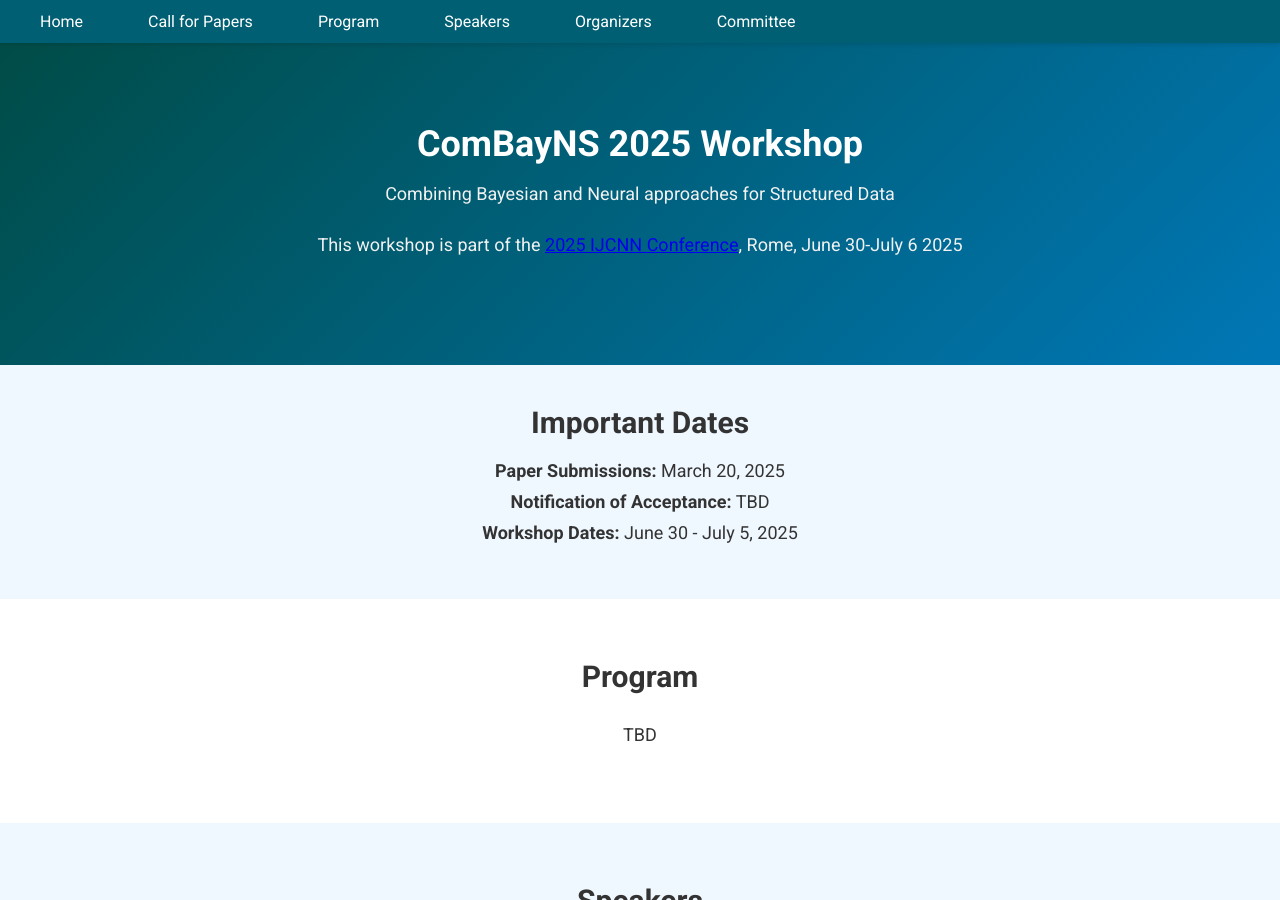
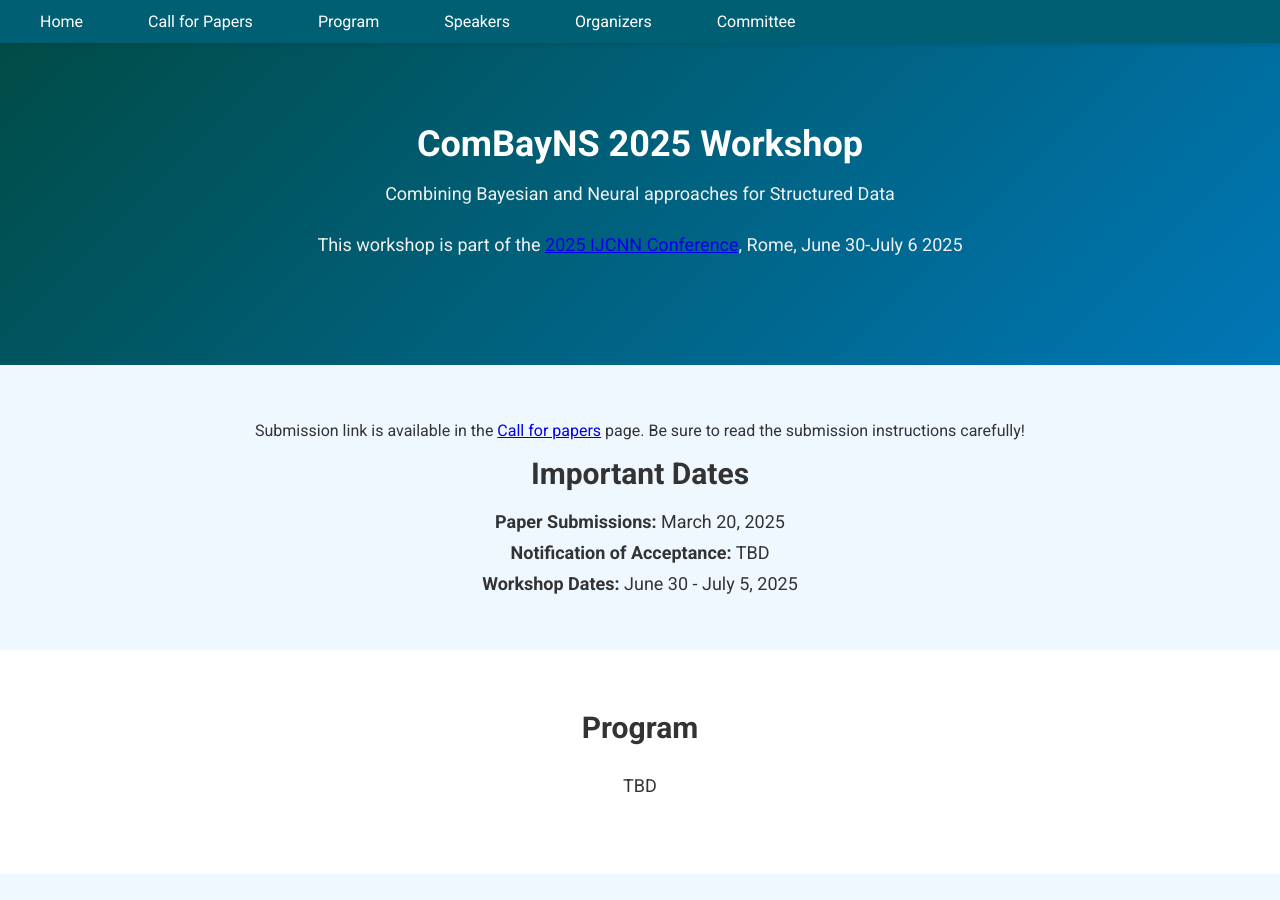
Before and after one commit to combayns2025/combayns2025.github.io, a Jekyll site: the page built from index.md, in a window 1280 px wide and 900 px high. Built offline with Jekyll 4.4.1, drawn with Linux system fonts in a browser that asks for light colours.

Commit message:
Update index.md

```diff
--- a/index.md
+++ b/index.md
@@ -10,6 +10,10 @@
 </div>
 
 <section id="important-dates">
+    <p>
+      Submission link is available in the <a href="/call-for-papers/">Call for papers</a> page.
+      Be sure to read the submission instructions carefully!
+    </p>
     <h2>Important Dates</h2>
     <ul>
       <li><strong>Paper Submissions:</strong> March 20, 2025</li>
```
